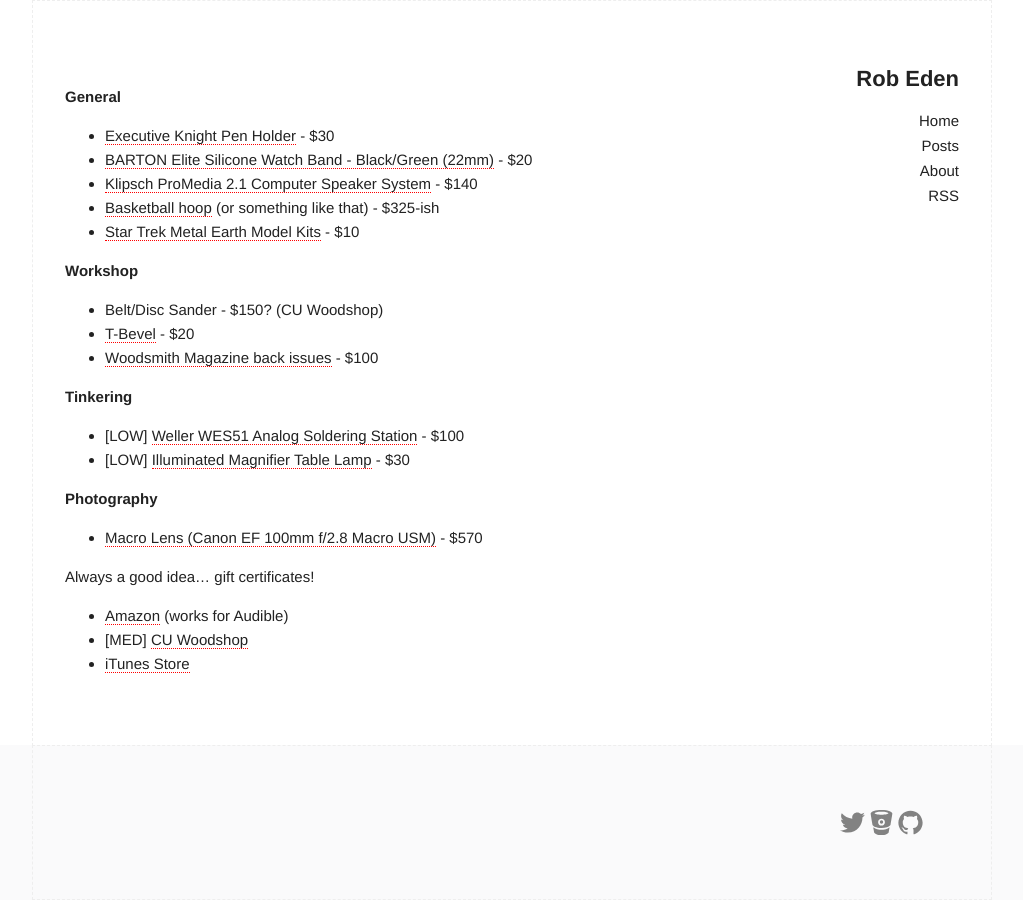
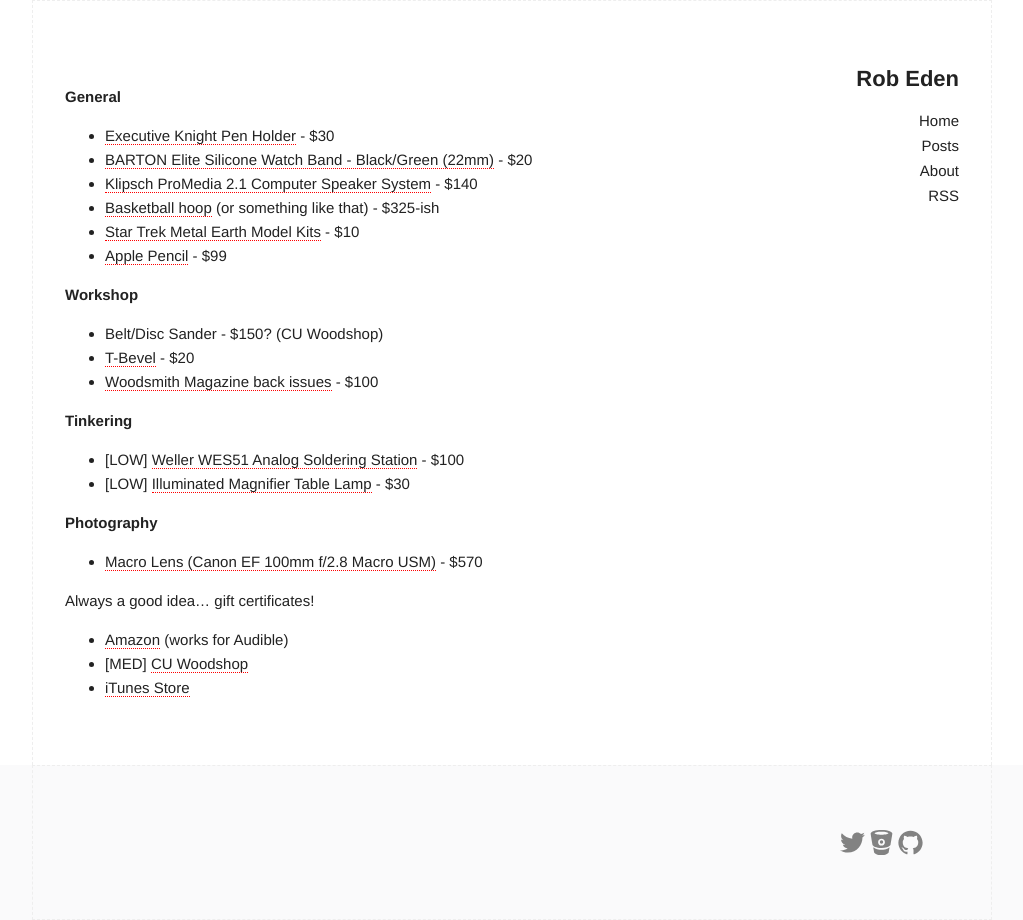
Before and after one commit to robeden/robeden.github.io, a Jekyll site: the page built from personal/wishlist.md, in a window 1280 px wide. Shown: the whole page, without its empty margins (128-1151 px from the left). Built offline with Jekyll 4.4.1, drawn with Linux system fonts in a browser that asks for light colours; our own code applies the rules of GitHub Pages for plain Markdown files; comment, search, counter and statistics services are not loaded.

Commit message:
add pencil

```diff
--- a/personal/wishlist.md
+++ b/personal/wishlist.md
@@ -5,6 +5,7 @@
 - [Klipsch ProMedia 2.1 Computer Speaker System](http://a.co/0xtWHan) - $140
 - [Basketball hoop](http://a.co/b4vfCIk) (or something like that) - $325-ish
 - [Star Trek Metal Earth Model Kits](https://www.thinkgeek.com/product/hruj/) - $10
+- [Apple Pencil](https://www.apple.com/shop/product/MK0C2AM/A/apple-pencil) - $99
 
 **Workshop**
 
```
